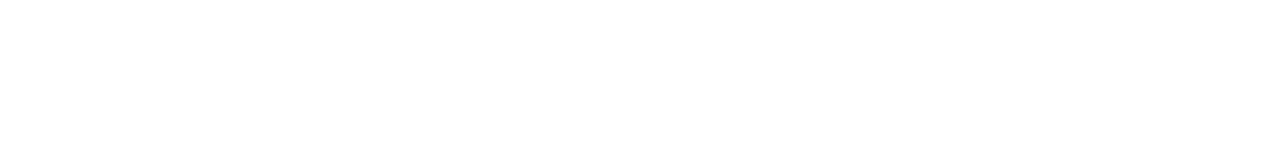
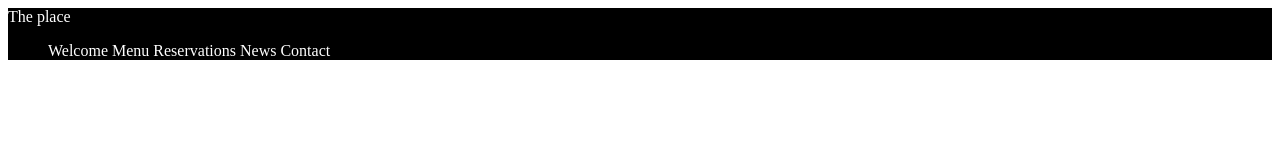
Before and after one commit to Wildcard-Phantom/webii2025, a plain HTML site: page index.html in a window 1280 px wide. Drawn offline with Linux system fonts and the light colour scheme.

Commit message:
4/4/2025

```diff
--- a/index.html
+++ b/index.html
@@ -9,5 +9,26 @@
 </head>
 <body>
 
+<nav class="navigation">
+<a href="/">The place</a>
+<ul>
+<li>
+    <a href="#">Welcome</a>
+</li>
+<li>
+    <a href="#">Menu</a>
+</li>
+<li>
+    <a href="#">Reservations</a>
+</li>
+<li>
+    <a href="#">News</a>
+</li>
+<li>
+    <a href="#">Contact</a>
+</li>
+</ul>
+</nav>
+
 </body>
 </html>
--- a/styles/story.css
+++ b/styles/story.css
@@ -0,0 +1,11 @@
+.navigation{
+  background-color: rgb(0, 0, 0);
+}
+ul li{
+    list-style: none;
+    display: inline;
+}
+.navigation a{
+    color: white;
+    text-decoration: none;
+}
```
